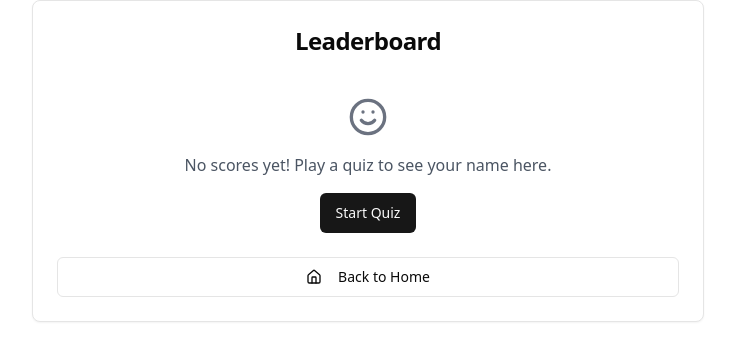
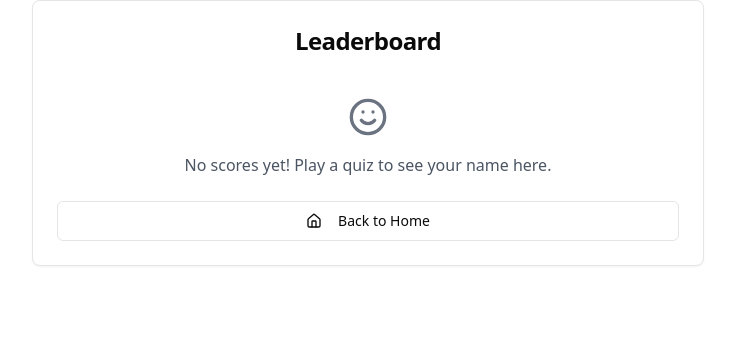
Before and after one commit to Nihil96/quiz-app, a React (Vite) app: page /leaderboard in a window 1280 px wide. Shown: the top 360 px of the page, without its empty margins (272-1007 px from the left). Built offline with nearby package versions, Linux system fonts and the light colour scheme.

Commit message:
refactor: remove unnecessary button

```diff
--- a/src/pages/leaderboard.tsx
+++ b/src/pages/leaderboard.tsx
@@ -56,9 +56,6 @@ const Leaderboard = ({ setLeaderboard, leaderboard }: LeaderboardProps) => {
             <p className="text-gray-600">
               No scores yet! Play a quiz to see your name here.
             </p>
-            <Button onClick={() => navigate("/quiz")} className="mt-4">
-              Start Quiz
-            </Button>
           </div>
         )}
         <Button
```
